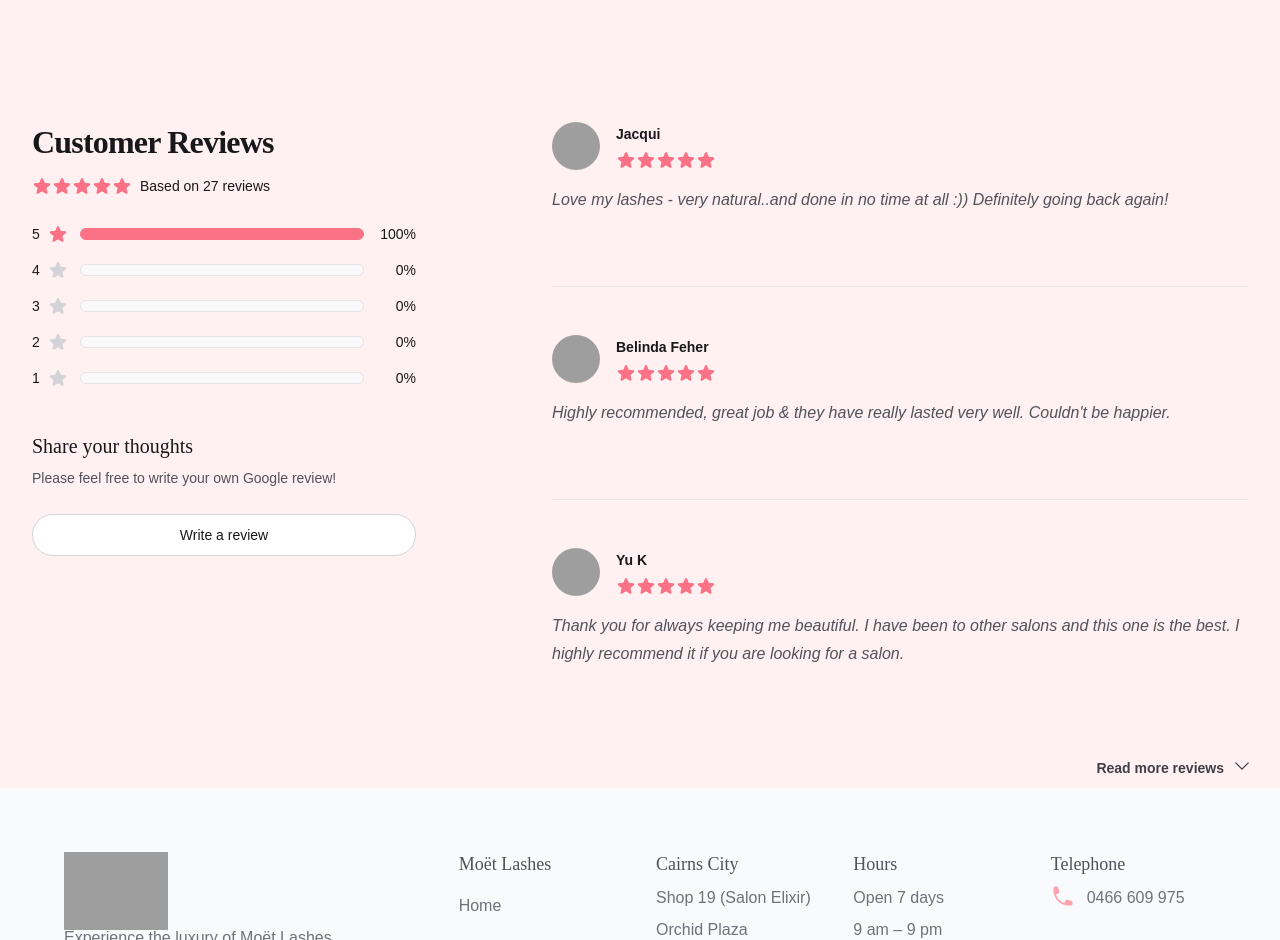
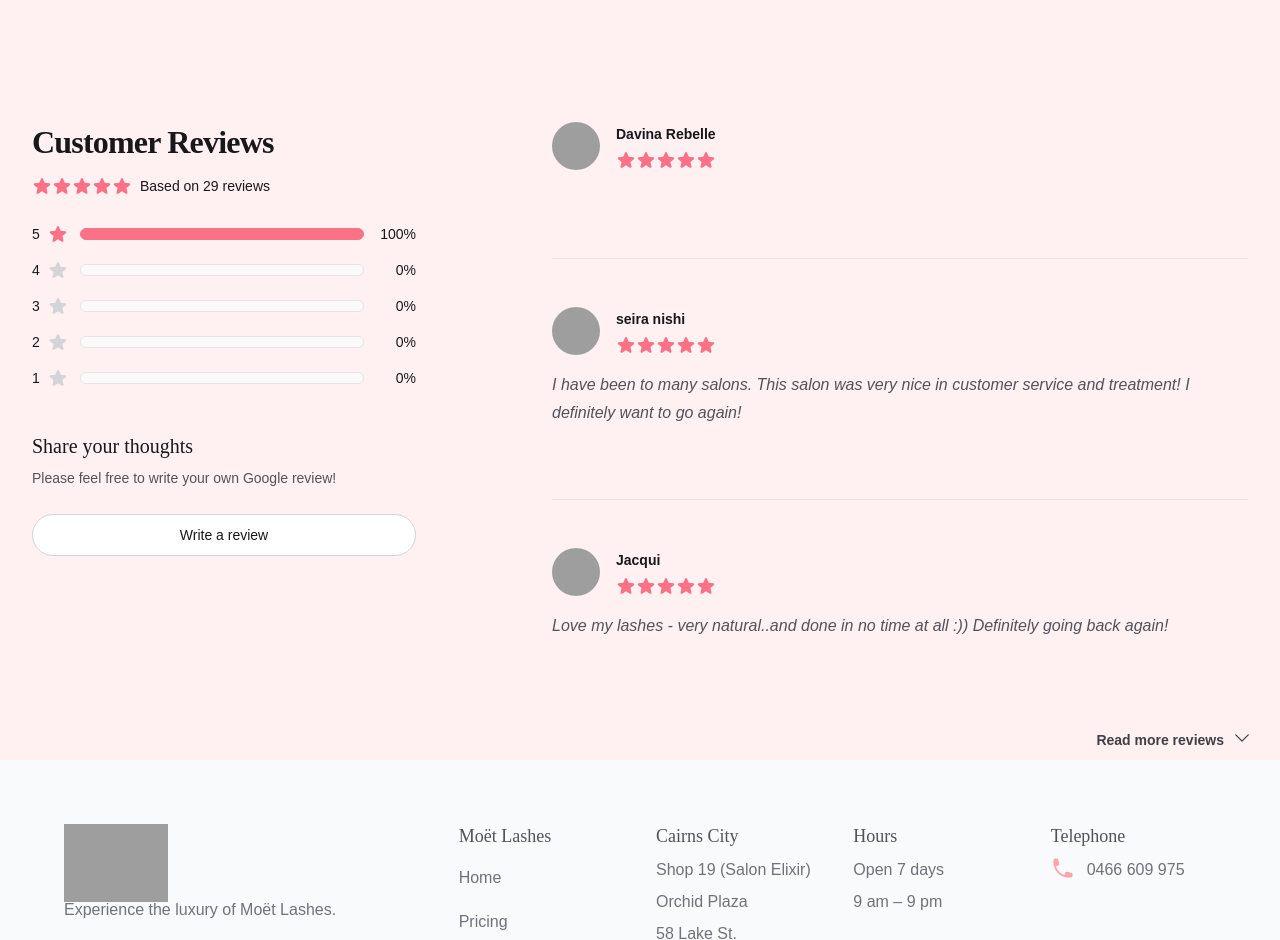
Before and after one commit to Emily-Nilsen/moet-lashes, a Next.js app: page / in a window 1280 px wide. Shown: the part 2280-3220 px from the top of the page. Built offline with nearby package versions, Linux system fonts and the light colour scheme; grey boxes are pictures that could not be loaded; a web font is replaced by a local one.

Commit message:
Add reviews 28 and 29

```diff
--- a/src/components/CustomerReviews.jsx
+++ b/src/components/CustomerReviews.jsx
@@ -9,9 +9,9 @@ import { Disclosure } from '@headlessui/react'
 
 const reviews = {
   average: 5,
-  totalCount: 27,
+  totalCount: 29,
   counts: [
-    { rating: 5, count: 27 },
+    { rating: 5, count: 29 },
     { rating: 4, count: 0 },
     { rating: 3, count: 0 },
     { rating: 2, count: 0 },
@@ -19,6 +19,26 @@ const reviews = {
   ],
   featured: [
     // More reviews...
+    {
+      id: 29,
+      rating: 5,
+      content: `
+        <p></p>
+      `,
+      author: 'Davina Rebelle',
+      avatarSrc:
+        'https://res.cloudinary.com/dt3k2apqd/image/upload/q_auto/Mo%C3%ABt%20Lashes/flowers/flower_29_uv0b6h.webp',
+    },
+    {
+      id: 28,
+      rating: 5,
+      content: `
+        <p>I have been to many salons. This salon was very nice in customer service and treatment! I definitely want to go again!</p>
+      `,
+      author: 'seira nishi',
+      avatarSrc:
+        'https://res.cloudinary.com/dt3k2apqd/image/upload/q_auto/Mo%C3%ABt%20Lashes/flowers/flower_28_vneuar.webp',
+    },
     {
       id: 27,
       rating: 5,
```
